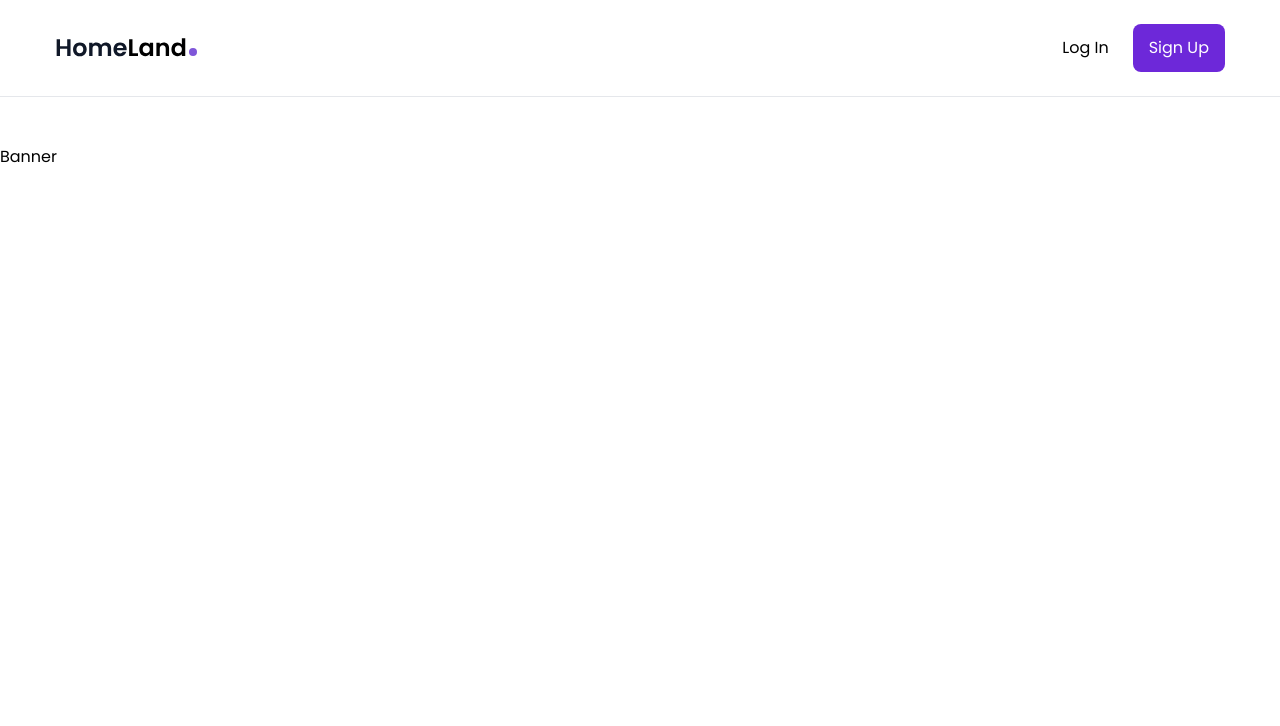
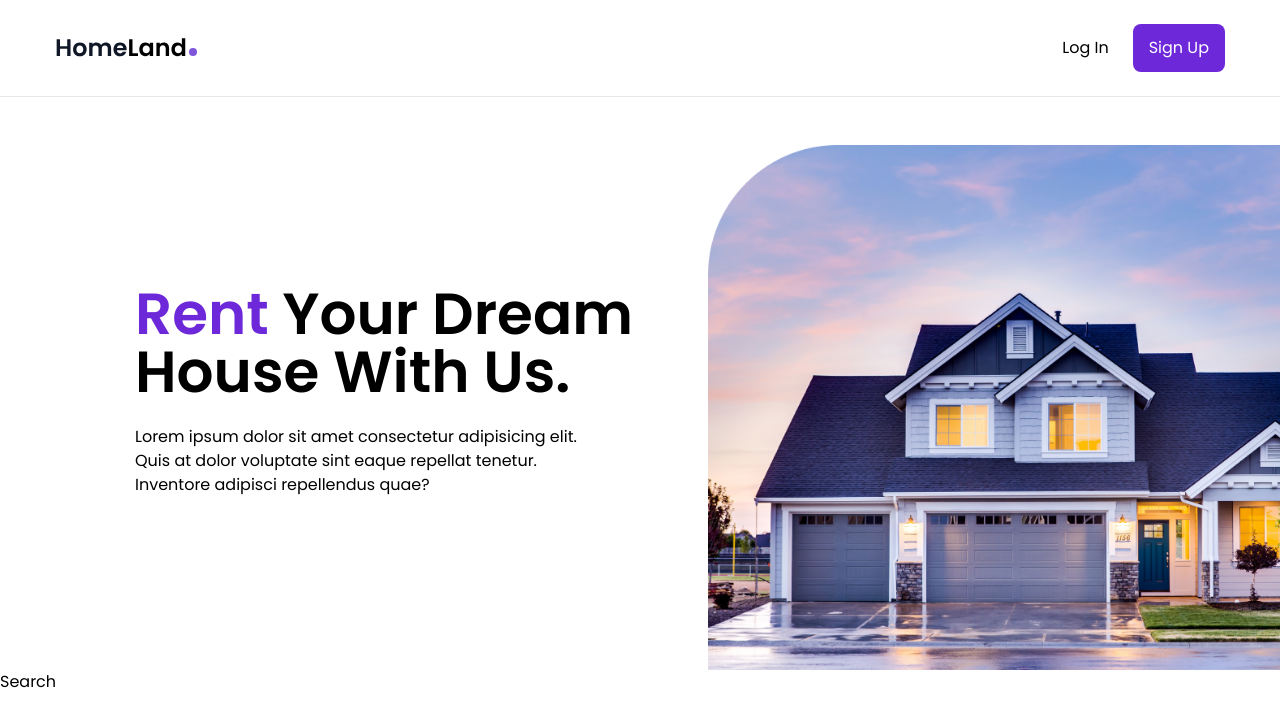
Before and after one commit to ArfinHasib/Real-Estate-Website, a React (Create React App) app: page / in a window 1280 px wide. Shown: the top 726 px of the page. Built offline with nearby package versions, Linux system fonts and the light colour scheme.

Commit message:
Banner Section

```diff
--- a/src/components/Banner.js
+++ b/src/components/Banner.js
@@ -1,7 +1,34 @@
 import React from 'react';
 
+// import image
+import Image from '../assets/img/house-banner.png';
+
+// import components
+import Search from './Search';
+
 const Banner = () => {
-  return <div>Banner</div>;
+   return (
+      <section className='h-full max-h-[640px] mb-8'>
+         <div className='flex flex-col lg:flex-row'>
+            <div className='lg:ml-8 xl:ml-[135px] flex flex-col items-center lg:items-start text-center lg:text-left justify-center flex-1 px-4 lg:px-0'>
+               <h1 className='text-4xl lg:text-[58px] font-semibold leading-none mb-6'>
+                  <span className='text-violet-700'>Rent</span> Your Dream House
+                  With Us.
+               </h1>
+               <p className='max-w-[480px] mb-8'>
+                  Lorem ipsum dolor sit amet consectetur adipisicing elit. Quis
+                  at dolor voluptate sint eaque repellat tenetur. Inventore
+                  adipisci repellendus quae?
+               </p>
+            </div>
+            {/* image */}
+            <div className='hidden flex-1 lg:flex justify-end items-end'>
+               <img src={Image} alt='Banner' />
+            </div>
+         </div>
+         <Search />
+      </section>
+   );
 };
 
 export default Banner;
--- a/src/components/Header.js
+++ b/src/components/Header.js
@@ -11,7 +11,7 @@
          <div className='container mx-auto flex justify-between items-center'>
             {/* logo */}
             <Link to='/'>
-               <img src={Logo} alt='Logo Image' />
+               <img src={Logo} alt='LogoImage' />
             </Link>
             {/* buttons */}
             <div className='flex items-center gap-6'>
```
